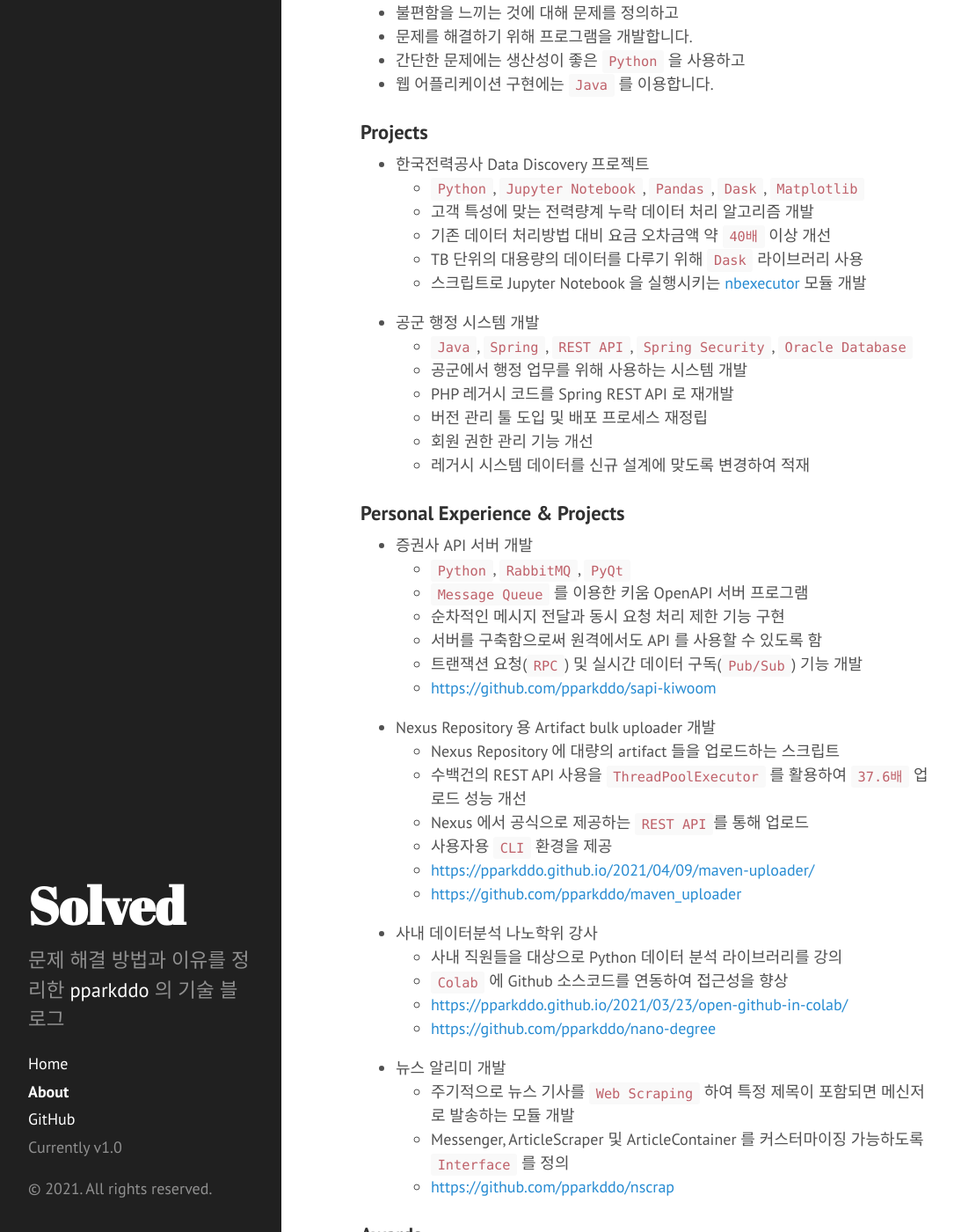
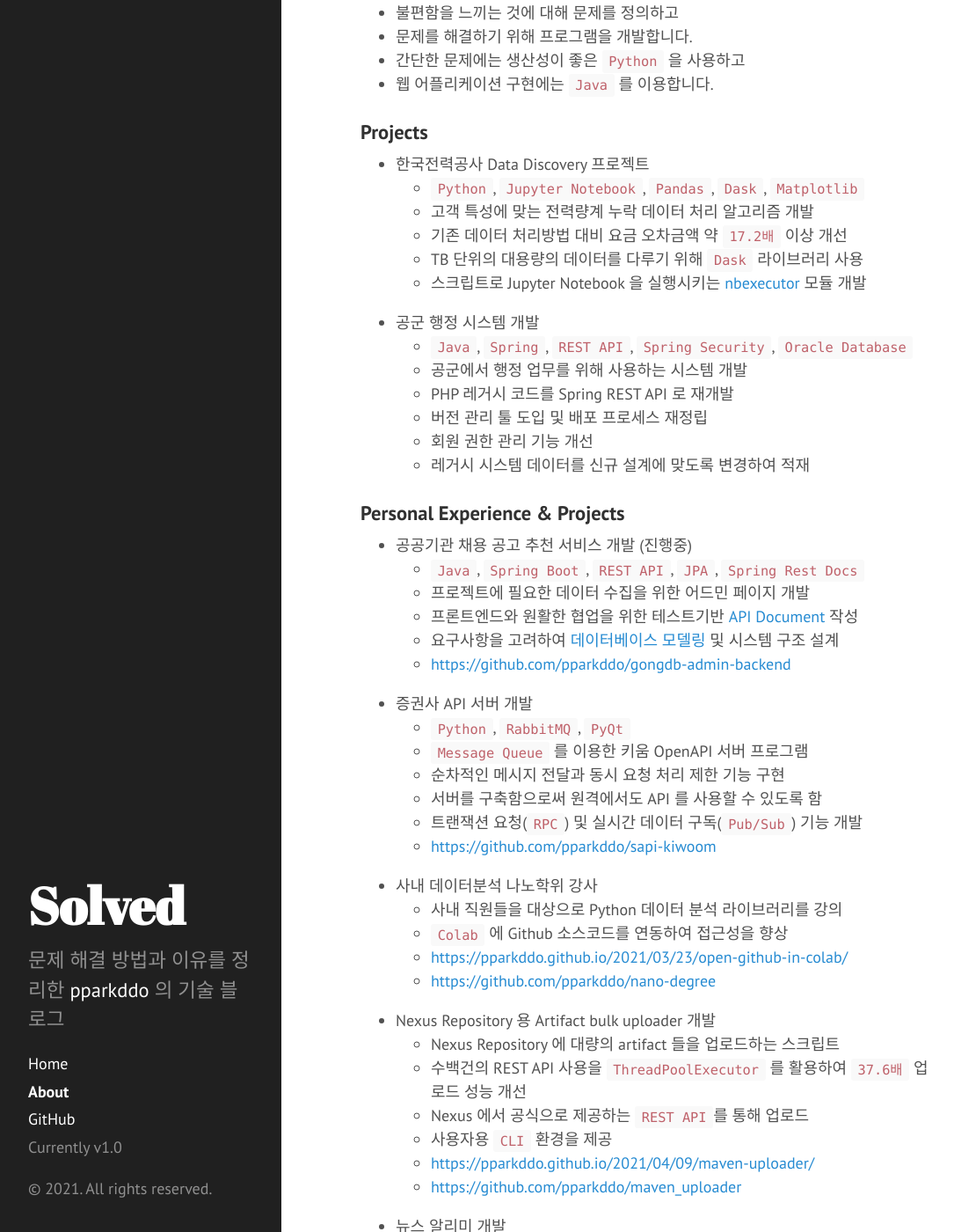
Before and after one commit to pparkddo/pparkddo.github.io, a Jekyll site: the page built from about.md, in a window 1280 px wide and 1400 px high, scrolled down 216 px. Shown: the whole window at 88% size, without its empty margins (4-1089 px from the left). Built offline with Jekyll 4.4.1, drawn with Linux system fonts in a browser that asks for light colours; some of the changed text lies outside the part shown.

Commit message:
Doc: Update About

```diff
--- a/about.md
+++ b/about.md
@@ -17,7 +17,7 @@ title: About
 - 한국전력공사 Data Discovery 프로젝트
   - `Python`, `Jupyter Notebook`, `Pandas`, `Dask`, `Matplotlib`
   - 고객 특성에 맞는 전력량계 누락 데이터 처리 알고리즘 개발
-  - 기존 데이터 처리방법 대비 요금 오차금액 약 `40배` 이상 개선
+  - 기존 데이터 처리방법 대비 요금 오차금액 약 `17.2배` 이상 개선
   - TB 단위의 대용량의 데이터를 다루기 위해 `Dask` 라이브러리 사용
   - 스크립트로 Jupyter Notebook 을 실행시키는 [nbexecutor](https://github.com/pparkddo/nbexecutor) 모듈 개발
 - 공군 행정 시스템 개발
@@ -29,6 +29,12 @@ title: About
   - 레거시 시스템 데이터를 신규 설계에 맞도록 변경하여 적재
 
 ### Personal Experience & Projects
+- 공공기관 채용 공고 추천 서비스 개발 (진행중)
+  - `Java`, `Spring Boot`, `REST API`, `JPA`, `Spring Rest Docs`
+  - 프로젝트에 필요한 데이터 수집을 위한 어드민 페이지 개발
+  - 프론트엔드와 원활한 협업을 위한 테스트기반 [API Document](https://gongdb-admin.herokuapp.com/docs/index.html) 작성
+  - 요구사항을 고려하여 [데이터베이스 모델링](https://github.com/pparkddo/gongdb-admin-backend/projects/1) 및 시스템 구조 설계
+  - [https://github.com/pparkddo/gongdb-admin-backend](https://github.com/pparkddo/gongdb-admin-backend)
 - 증권사 API 서버 개발
   - `Python`, `RabbitMQ`, `PyQt`
   - `Message Queue` 를 이용한 키움 OpenAPI 서버 프로그램
@@ -36,6 +42,11 @@ title: About
   - 서버를 구축함으로써 원격에서도 API 를 사용할 수 있도록 함
   - 트랜잭션 요청(`RPC`) 및 실시간 데이터 구독(`Pub/Sub`) 기능 개발
   - [https://github.com/pparkddo/sapi-kiwoom](https://github.com/pparkddo/sapi-kiwoom)
+- 사내 데이터분석 나노학위 강사
+  - 사내 직원들을 대상으로 Python 데이터 분석 라이브러리를 강의
+  - `Colab` 에 Github 소스코드를 연동하여 접근성을 향상
+  - [https://pparkddo.github.io/2021/03/23/open-github-in-colab/](https://pparkddo.github.io/2021/03/23/open-github-in-colab/)
+  - [https://github.com/pparkddo/nano-degree](https://github.com/pparkddo/nano-degree)
 - Nexus Repository 용 Artifact bulk uploader 개발
   - Nexus Repository 에 대량의 artifact 들을 업로드하는 스크립트
   - 수백건의 REST API 사용을 `ThreadPoolExecutor` 를 활용하여 `37.6배` 업로드 성능 개선
```
Also changed, not shown: other parts of about.md (+0 -12 lines).
